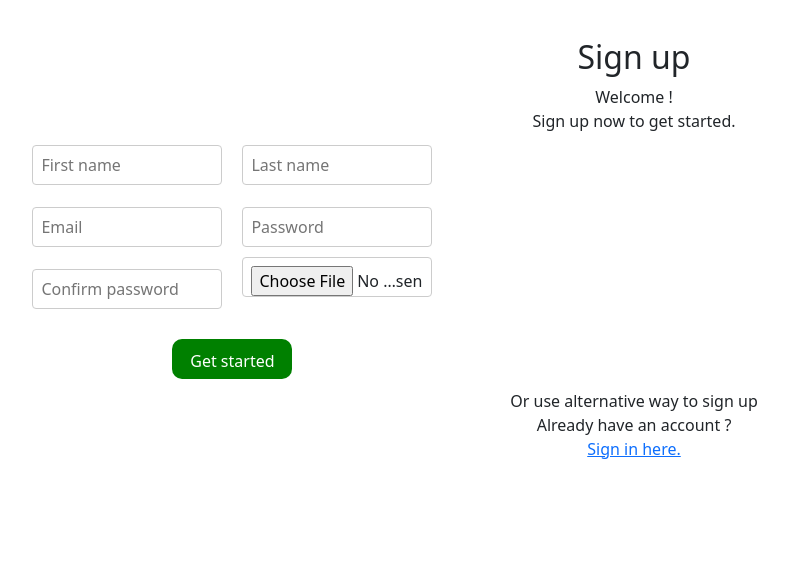
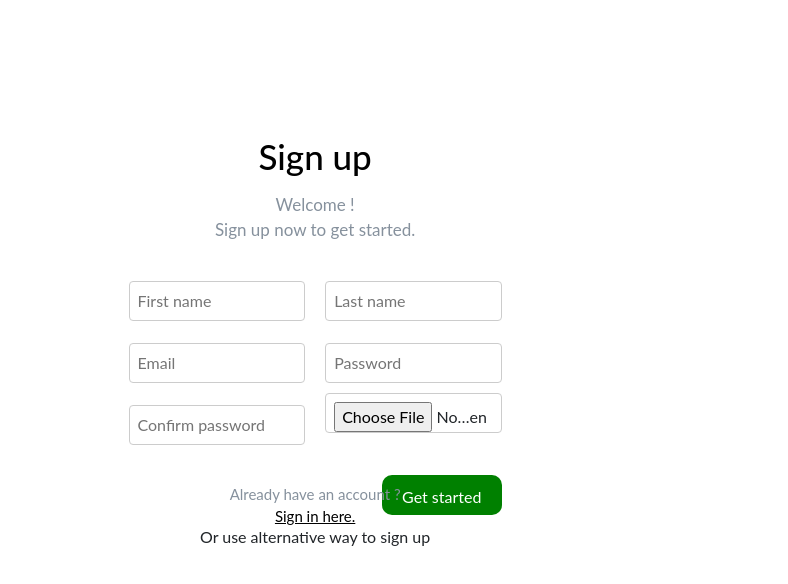
Before and after one commit to coma007/cloud-casa, a React (Create React App) app in the folder casa-front/: page /register in a window 1280 px wide. Shown: the top 584 px of the page, without its empty margins (6-794 px from the left). Built offline with nearby package versions, Linux system fonts and the light colour scheme.

Commit message:
feat: Added index files

```diff
--- /dev/null
+++ b/casa-front/src/index.scss
@@ -0,0 +1,108 @@
+* {
+  margin: 0;
+  padding: 0;
+  box-sizing: border-box;
+}
+
+html,
+body,
+#root,
+.App {
+  height: 100%;
+  background-color: white;
+  overflow: hidden;
+  font-family: 'Lato', sans-serif;
+}
+
+a {
+  text-decoration: none;
+}
+
+textarea {
+  font-family: 'Lato', sans-serif;
+}
+
+.alignRight {
+  float: right;
+}
+
+.page {
+  height: 100%;
+}
+
+.pageWithCols {
+  display: grid;
+  grid-auto-flow: column;
+}
+
+.pageTwoCols {
+  padding: 0;
+  margin: 0;
+  display: grid;
+  grid-template-columns: calc(100% - var(--auth-page-main-width)) var(--auth-page-main-width);
+}
+
+.rightCol {
+  position: relative;
+  margin-top: var(--auth-form-margin-top);
+  margin-bottom: var(--auth-form-margin-bottom);
+  margin-left: var(--auth-form-margin-side);
+  margin-right: var(--auth-form-margin-side);
+  width: calc(100% - 2 * var(--auth-form-margin-side));
+}
+
+.authTitle {
+  font-size: 17px;
+  color: var(--primary-color);
+  margin-bottom: 7%;
+}
+
+.authTitle h2 {
+  color: black;
+  font-size: 35px;
+  margin-bottom: 15px;
+}
+
+.authBottomMessage {
+  position: absolute;
+  bottom: 5%;
+  width: 100%;
+  color: var(--primary-color);
+  font-size: 15px;
+  text-align: center;
+}
+
+.authBottomMessage a {
+  color: black;
+}
+
+.pageWithMenu {
+  grid-template-columns: var(--menu-width) calc(100% - var(--menu-width));
+}
+
+.codeField {
+  border: 1px solid var(--primary-color);
+  border-radius: 10px;
+}
+
+.codeFieldInactive {
+  background-color: transparent;
+}
+
+.codeFieldActive {
+  outline: 2px solid var(--primary-color);
+  color: black;
+}
+
+#root {
+  --primary-color: #86919D;
+  --primary-color-background: #32F0D9;
+  --primary-color-transparent: rgba(134, 145, 157, 0.9);
+  --card-background: rgba(134, 145, 157, 0.1);
+
+  --auth-page-main-width: 53%;
+  --auth-form-margin-top: 17%;
+  --auth-form-margin-side: 17%;
+  --auth-form-margin-bottom: 2%;
+  --menu-width: 5%;
+}
--- a/casa-front/src/index.tsx
+++ b/casa-front/src/index.tsx
@@ -1,6 +1,6 @@
 import React from 'react';
 import ReactDOM from 'react-dom/client';
-import './index.css';
+import './index.scss';
 import App from './App';
 import 'bootstrap/dist/css/bootstrap.css';
 import 'bootstrap-icons/font/bootstrap-icons.css';
@@ -9,6 +9,8 @@ import 'bootstrap-icons/font/bootstrap-icons.css';
 const root = ReactDOM.createRoot(
   document.getElementById('root') as HTMLElement
 );
+
+
 root.render(
   <React.StrictMode>
     <App />
```
